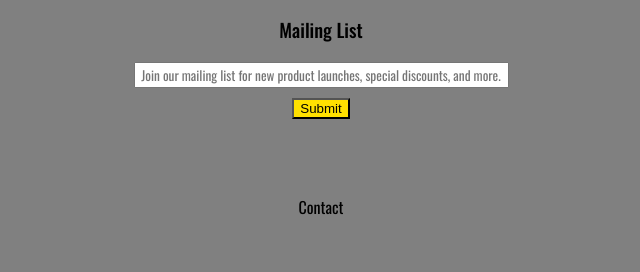
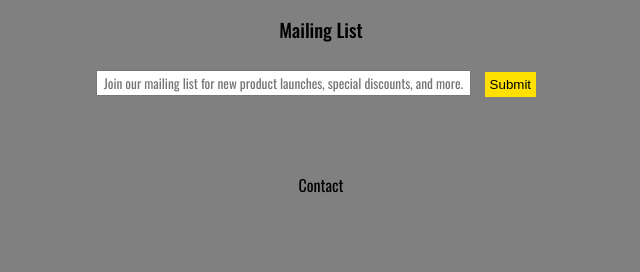
Before and after one commit to rbhogal/fcc-Product-Landing-Page, a plain HTML site: page index.html in a window 1280 px wide. Shown: the part 1487-1759 px from the top of the page, without its empty margins (319-959 px from the left). Drawn offline with nearby package versions, Linux system fonts and the light colour scheme.

Commit message:
update submit

```diff
--- a/index.html
+++ b/index.html
@@ -56,12 +56,13 @@
 
   <form id="form" action="https://www.freecodecamp.com/email-submit">
     <h3 class="about-font-headings">Mailing List</h3>
-      <label>
-        <input id="email" type="email" required placeholder="Join our mailing list for new product launches, special discounts, and more.">
-      </label>
-    <div>
-      <input id="submit" type="submit">
-    </div>
+      <div id="email-submit"
+        <label>
+          <input id="email" name="email" type="email" required placeholder="Join our mailing list for new product launches, special discounts, and more.">
+        </label>
+          <input id="submit" type="submit">
+      </div>
+
   </form>
 
 </main>
--- a/style.css
+++ b/style.css
@@ -79,25 +79,27 @@ a:visited {
   text-align: center;
 }
 
-#email {
-  width: 375px;
-  font-family: oswald, sans-serif;
+#contact {
   text-align: center;
+  padding: 50px;
+}
 
+#submit {
+  margin: 10px;
+  background-color: #FFE000;
+  border: none;
+  padding: 5px;
 }
 
 #form {
   display: flex;
   align-items: center;
   flex-direction: column;
+
 }
 
-#submit {
-  margin: 10px;
-  background-color: #FFE000;
+#email {
+  width: 375px;
+  font-family: oswald, sans-serif;
+  text-align: center;
 }
-
-#contact {
-  text-align: center;
-  padding: 50px;
-}
```
